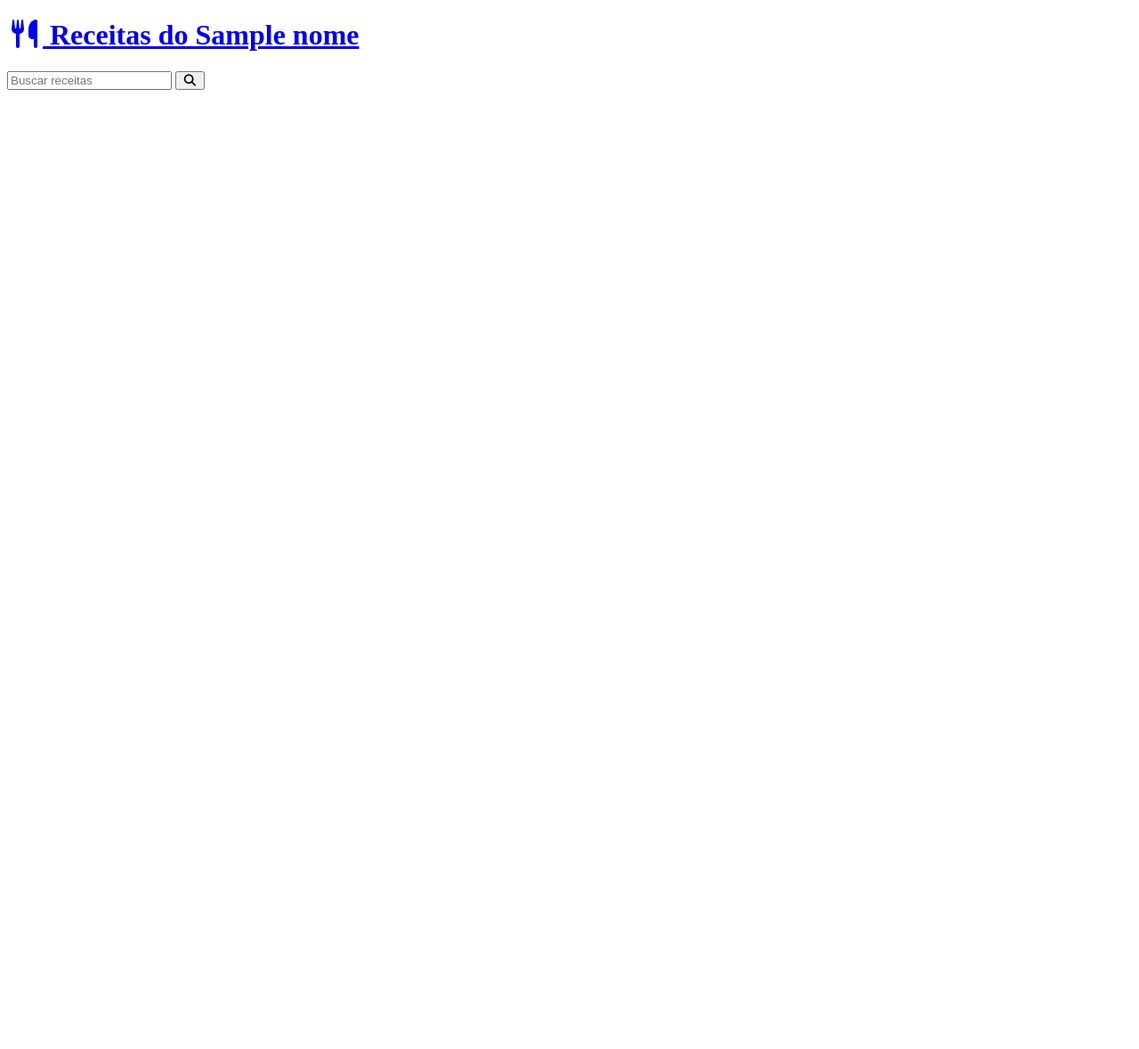
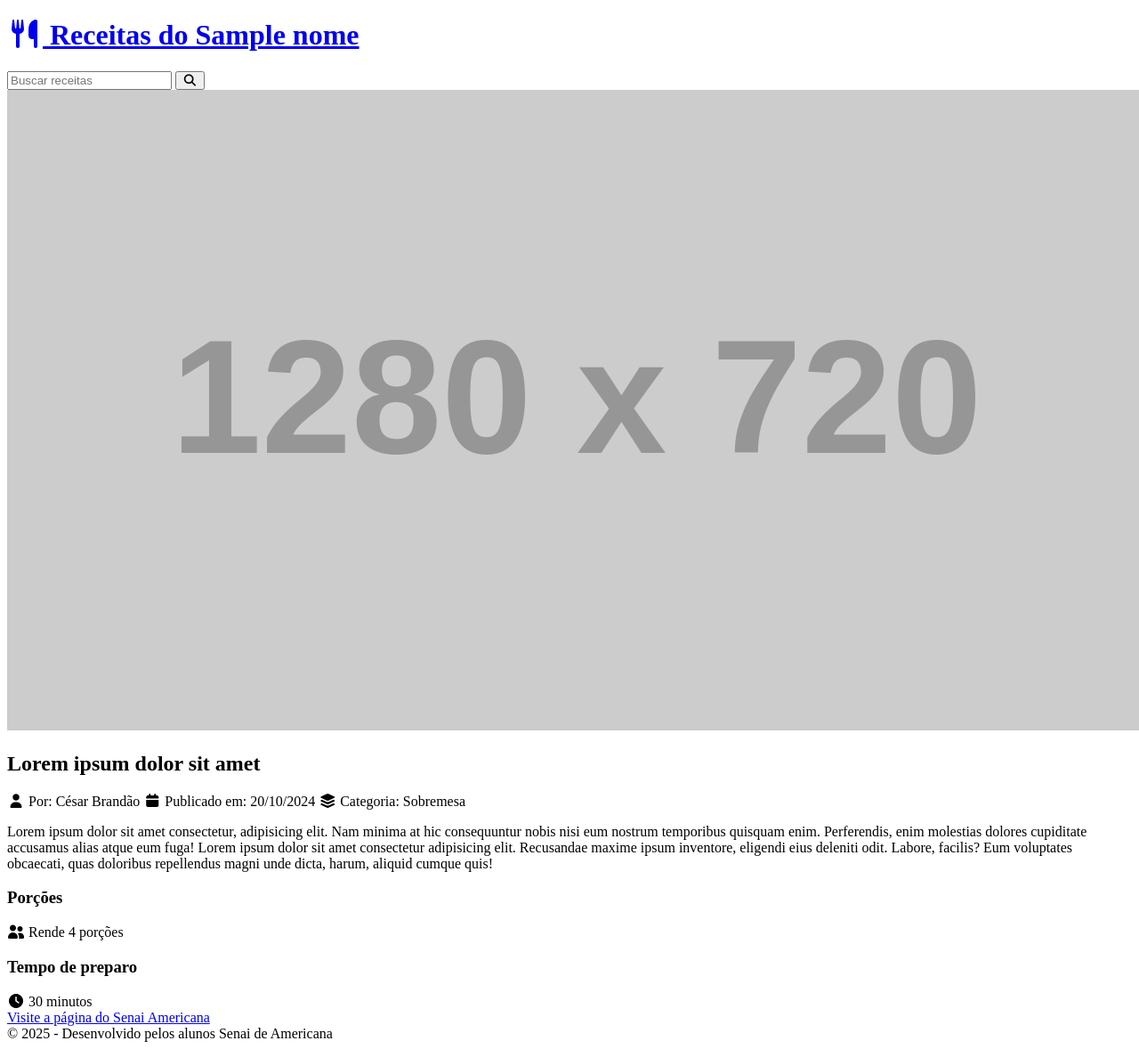
Before and after one commit to dev-bars/SenaiDJPython, a Django app: template receitas/templates/page/receita-view.html in a window 1280 px wide. Shown: the whole page at 89% size. Before the commit the page ends 101 px from the top, so only its background shows below. Run offline with Django 5.2, Linux system fonts and the light colour scheme; the template is opened without the code that fills it: most values are stand-ins (such as "Sample title", 1, 10 or a date in 2020); grey boxes labelled with a size stand in for pictures from a placeholder-image service; parts of the project's set-up code (start-up, migrations or seed data) failed here and were passed over; some libraries are stand-ins or nearby versions.

Commit message:
commit - layout finalizado, arquivo estatico criado

```diff
--- a/receitas/templates/page/receita-view.html
+++ b/receitas/templates/page/receita-view.html
@@ -8,6 +8,7 @@
     <main class="principal-conteudo-container">
         {% include "parciais/card-receita.html" %}
     </main>
+    {% include "parciais/rodape.html" %}
 </body>
 
 </html>
--- a/receitas/templates/parciais/card-receita.html
+++ b/receitas/templates/parciais/card-receita.html
@@ -0,0 +1,40 @@
+<div class="principal-conteudo-card-receita">
+    <div class="card-receita">
+        <img src="https://placehold.co/1280x720/orange/purple">
+    </div>
+    <h2 class="receita-titulo">Lorem ipsum dolor sit amet</h2>
+    <div class="receitas-autor-card-receita">
+        <span class="receitas-autor-item">
+            <i class="fas fa-user"></i>
+            Por: César Brandão
+        </span>
+        <span class="receitas-autor-item">
+            <i class="fas fa-calendar"></i>
+            Publicado em: 20/10/2024
+        </span>
+        <span class="receitas-autor-item">
+            <i class="fas fa-layer-group"></i>
+            Categoria: Sobremesa
+        </span>
+    </div>
+    <div class="descrição-card-receita">
+        <p>
+            Lorem ipsum dolor sit amet consectetur, adipisicing elit. Nam minima at hic consequuntur nobis
+            nisi eum nostrum temporibus quisquam enim. Perferendis, enim molestias dolores cupiditate
+            accusamus alias atque eum fuga!
+            Lorem ipsum dolor sit amet consectetur adipisicing elit. Recusandae maxime ipsum inventore, eligendi eius deleniti odit. Labore, facilis? Eum voluptates obcaecati, quas doloribus repellendus magni unde dicta, harum, aliquid cumque quis!
+        </p>
+    </div>
+    <div class="receita-meta">
+        <div class="receita-meta-servindo">
+            <h3>Porções</h3>
+            <i class="fas fa-user-friends"></i>
+            Rende 4 porções
+        </div>
+        <div class="receitas-meta-preparo">
+            <h3>Tempo de preparo</h3>
+            <i class="fas fa-clock"></i>
+            30 minutos
+        </div>
+    </div>
+</div>
--- a/receitas/templates/parciais/head.html
+++ b/receitas/templates/parciais/head.html
@@ -18,4 +18,5 @@
         crossorigin="anonymous" referrerpolicy="no-referrer" />
 
     <link rel="stylesheet" href="{% static 'receitas/css/estilo.css' %}">
+    <link rel="stylesheet" href="{% static 'receitas/css/estiloReceita.css' %}">
 </head>
--- a/receitas/urls.py
+++ b/receitas/urls.py
@@ -1,8 +1,8 @@
 #urls.py (receitas) responsável por gerenciar o caminho das paginas
-from django .urls import path
+from django.urls import path
 from . import views
 
 urlpatterns = [
     path("", views.home),
-    path("receita/", views.receita)
+    path("receita/", views.receita),
 ]
--- a/receitas/views.py
+++ b/receitas/views.py
@@ -8,4 +8,4 @@ def home(request):
     return render(request, "page/home.html", context={'nome': a,})
 
 def receita(request):
-    return render(request, "page/receita-view.html"), context={'nome': a,})
+    return render(request, 'page/receita-view.html', context={'nome': a,})
```
Also changed, not shown: receitas/templates/page/home.html (+1 -6 lines).
